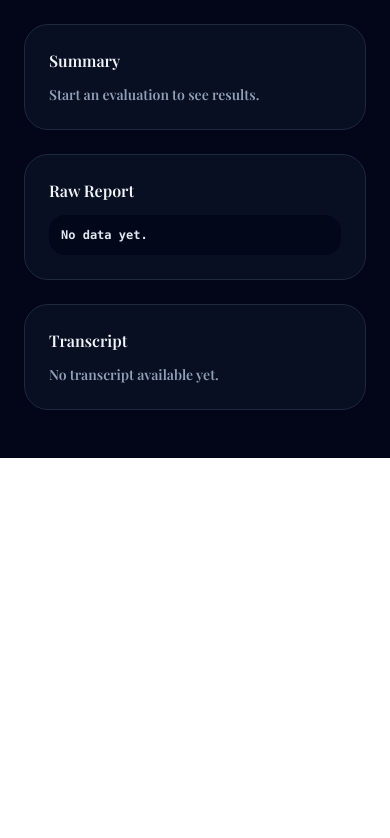
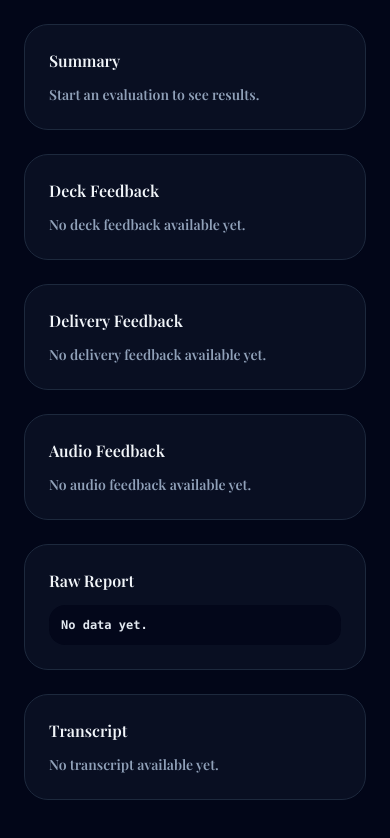
Before and after one commit to fuzzylogique/pitch-perfect, a Next.js app in the folder code/: page / in a window 390 px wide. Shown: the part 1532-2370 px from the top of the page. Before the commit the page ends 1990 px from the top, so only its background shows below. Built offline with nearby package versions, Linux system fonts and the light colour scheme.

Commit message:
feat: expand feedback detail and UI panels

```diff
--- a/code/src/app/page.tsx
+++ b/code/src/app/page.tsx
@@ -3,7 +3,14 @@
 import type { ChangeEvent, FormEvent } from "react";
 import { useEffect, useMemo, useRef, useState } from "react";
 import { getEvaluationStatus, startEvaluation } from "@/lib/evaluation-client";
-import type { EvaluationReport, EvaluationTarget } from "@/lib/evaluation-schema";
+import type {
+  AudioEvaluation,
+  CategoryScore,
+  DeliveryEvaluation,
+  EvaluationReport,
+  EvaluationTarget,
+  PitchDeckCritique,
+} from "@/lib/evaluation-schema";
 
 const targets: EvaluationTarget[] = [
   "full",
@@ -40,6 +47,168 @@ export default function Home() {
 
   const highlights = useMemo(() => report?.summary?.highlights ?? [], [report]);
   const risks = useMemo(() => report?.summary?.risks ?? [], [report]);
+
+  const renderCategory = (label: string, category?: CategoryScore) => {
+    if (!category) {
+      return null;
+    }
+    return (
+      <div className="rounded-2xl border border-slate-800 bg-slate-950/70 p-4">
+        <div className="flex items-center justify-between">
+          <p className="text-sm font-semibold text-slate-100">{label}</p>
+          <span className="text-xs font-semibold text-slate-300">
+            {category.score} / 100
+          </span>
+        </div>
+        <p className="mt-2 text-xs text-slate-300">{category.rationale}</p>
+        {category.evidence && category.evidence.length > 0 && (
+          <ul className="mt-2 list-disc space-y-1 pl-4 text-xs text-slate-400">
+            {category.evidence.map((item, index) => (
+              <li key={`${label}-evidence-${index}`}>{item}</li>
+            ))}
+          </ul>
+        )}
+      </div>
+    );
+  };
+
+  const renderDeckFeedback = (deck?: PitchDeckCritique) => {
+    if (!deck) {
+      return (
+        <p className="mt-3 text-sm text-slate-400">
+          No deck feedback available yet.
+        </p>
+      );
+    }
+    return (
+      <div className="mt-4 flex flex-col gap-4 text-sm text-slate-200">
+        <div className="text-2xl font-semibold text-slate-50">
+          {deck.overallScore} / 100
+        </div>
+        <div className="grid gap-3 sm:grid-cols-2">
+          {renderCategory("Narrative", deck.narrative)}
+          {renderCategory("Structure", deck.structure)}
+          {renderCategory("Visuals", deck.visuals)}
+          {renderCategory("Clarity", deck.clarity)}
+          {renderCategory("Persuasiveness", deck.persuasiveness)}
+        </div>
+        <div className="grid gap-4 md:grid-cols-2">
+          <div>
+            <p className="text-xs uppercase tracking-[0.2em] text-slate-400">
+              Strengths
+            </p>
+            <ul className="mt-2 list-disc space-y-1 pl-5 text-sm text-slate-200">
+              {deck.strengths.length === 0 && <li>No strengths listed.</li>}
+              {deck.strengths.map((item, index) => (
+                <li key={`deck-strength-${index}`}>{item}</li>
+              ))}
+            </ul>
+          </div>
+          <div>
+            <p className="text-xs uppercase tracking-[0.2em] text-slate-400">
+              Gaps
+            </p>
+            <ul className="mt-2 list-disc space-y-1 pl-5 text-sm text-slate-200">
+              {deck.gaps.length === 0 && <li>No gaps listed.</li>}
+              {deck.gaps.map((item, index) => (
+                <li key={`deck-gap-${index}`}>{item}</li>
+              ))}
+            </ul>
+          </div>
+        </div>
+        {deck.slideNotes && deck.slideNotes.length > 0 && (
+          <div>
+            <p className="text-xs uppercase tracking-[0.2em] text-slate-400">
+              Slide Notes
+            </p>
+            <ul className="mt-2 space-y-2 text-sm text-slate-200">
+              {deck.slideNotes.map((note, index) => (
+                <li
+                  key={`slide-note-${index}`}
+                  className="rounded-2xl border border-slate-800 bg-slate-950/70 p-3"
+                >
+                  <p className="text-xs text-slate-400">
+                    Slide {note.slideNumber ?? index + 1}: {note.title ?? "Untitled"}
+                  </p>
+                  <p className="mt-1 text-sm text-slate-200">{note.feedback}</p>
+                </li>
+              ))}
+            </ul>
+          </div>
+        )}
+      </div>
+    );
+  };
+
+  const renderDeliveryFeedback = (delivery?: DeliveryEvaluation) => {
+    if (!delivery) {
+      return (
+        <p className="mt-3 text-sm text-slate-400">
+          No delivery feedback available yet.
+        </p>
+      );
+    }
+    return (
+      <div className="mt-4 flex flex-col gap-4 text-sm text-slate-200">
+        <div className="text-2xl font-semibold text-slate-50">
+          {delivery.overallScore} / 100
+        </div>
+        <div className="grid gap-3 sm:grid-cols-2">
+          {renderCategory("Clarity", delivery.clarity)}
+          {renderCategory("Pacing", delivery.pacing)}
+          {renderCategory("Confidence", delivery.confidence)}
+          {renderCategory("Engagement", delivery.engagement)}
+          {renderCategory("Vocal Delivery", delivery.vocalDelivery)}
+          {renderCategory("Body Language", delivery.bodyLanguage)}
+        </div>
+      </div>
+    );
+  };
+
+  const renderAudioFeedback = (audio?: AudioEvaluation) => {
+    if (!audio) {
+      return (
+        <p className="mt-3 text-sm text-slate-400">
+          No audio feedback available yet.
+        </p>
+      );
+    }
+    return (
+      <div className="mt-4 flex flex-col gap-4 text-sm text-slate-200">
+        <div className="text-2xl font-semibold text-slate-50">
+          {audio.overallScore} / 100
+        </div>
+        {audio.metrics && (
+          <div className="grid gap-3 rounded-2xl border border-slate-800 bg-slate-950/70 p-4 text-xs text-slate-300 sm:grid-cols-2">
+            <div>paceWpm: {audio.metrics.paceWpm ?? "n/a"}</div>
+            <div>fillerWordsPerMin: {audio.metrics.fillerWordsPerMin ?? "n/a"}</div>
+            <div>silenceRatio: {audio.metrics.silenceRatio ?? "n/a"}</div>
+            <div>avgVolumeDb: {audio.metrics.avgVolumeDb ?? "n/a"}</div>
+          </div>
+        )}
+        {audio.issues.length > 0 && (
+          <div>
+            <p className="text-xs uppercase tracking-[0.2em] text-slate-400">
+              Issues &amp; Strengths
+            </p>
+            <ul className="mt-2 space-y-2 text-sm text-slate-200">
+              {audio.issues.map((issue, index) => (
+                <li
+                  key={`audio-issue-${index}`}
+                  className="rounded-2xl border border-slate-800 bg-slate-950/70 p-3"
+                >
+                  <p className="text-xs text-slate-400">
+                    {issue.type} @ {issue.timestampSec}s â€¢ {issue.severity}
+                  </p>
+                  <p className="mt-1 text-sm text-slate-200">{issue.description}</p>
+                </li>
+              ))}
+            </ul>
+          </div>
+        )}
+      </div>
+    );
+  };
 
   useEffect(() => {
     if (!jobId) {
@@ -501,6 +670,27 @@ export default function Home() {
 
             <div className="rounded-3xl border border-slate-800 bg-slate-900/60 p-6">
               <h2 className="text-base font-semibold text-slate-100">
+                Deck Feedback
+              </h2>
+              {renderDeckFeedback(report?.pitchDeck)}
+            </div>
+
+            <div className="rounded-3xl border border-slate-800 bg-slate-900/60 p-6">
+              <h2 className="text-base font-semibold text-slate-100">
+                Delivery Feedback
+              </h2>
+              {renderDeliveryFeedback(report?.delivery)}
+            </div>
+
+            <div className="rounded-3xl border border-slate-800 bg-slate-900/60 p-6">
+              <h2 className="text-base font-semibold text-slate-100">
+                Audio Feedback
+              </h2>
+              {renderAudioFeedback(report?.audio)}
+            </div>
+
+            <div className="rounded-3xl border border-slate-800 bg-slate-900/60 p-6">
+              <h2 className="text-base font-semibold text-slate-100">
                 Raw Report
               </h2>
               <pre className="mt-3 max-h-80 max-w-full overflow-auto whitespace-pre-wrap break-words rounded-2xl bg-slate-950/80 p-3 text-xs text-slate-200">
```
Also changed, not shown: code/prompts/audio-agent.txt, code/prompts/combine-agent.txt, code/prompts/deck-agent.txt, code/prompts/text-agent.txt.
